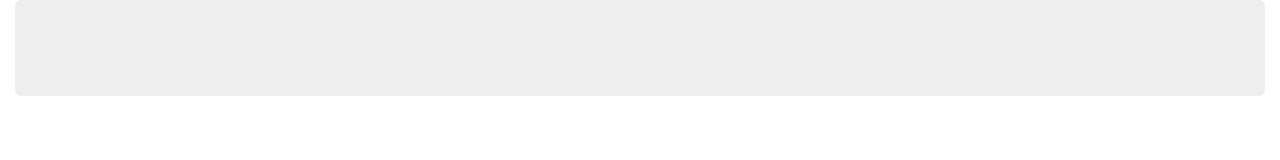
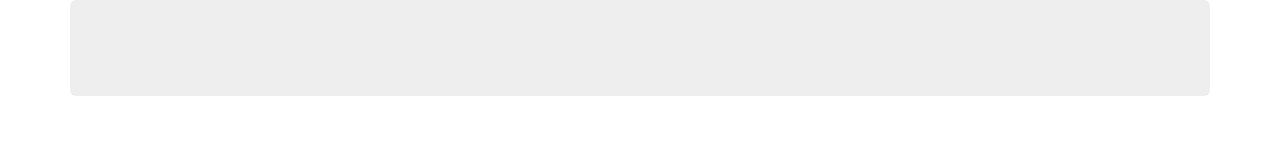
Before and after one commit to AnthonyTurrigiano/gitwithme, a website: page index.html in a window 1280 px wide. Drawn offline with nearby package versions, Linux system fonts and the light colour scheme.

Commit message:
added wrapper and hero sections to index.html file

```diff
--- a/index.html
+++ b/index.html
@@ -12,7 +12,19 @@
 		<div class="wrapper container-fluid">
 
 			<!-- hero -->
-			<div class="hero jumbotron"></div><!-- /hero -->
+			<div class="hero row-fluid">
+
+				<!-- hero inner -->
+				<div class="hero__inner container">
+
+					<!-- hero content -->
+					<div class="hero__content jumbotron">
+
+					</div><!-- /hero content -->
+
+				</div><!-- /hero inner -->
+
+			</div><!-- /hero -->
 
 		</div><!-- /main wrapper -->
 	</body>
```
